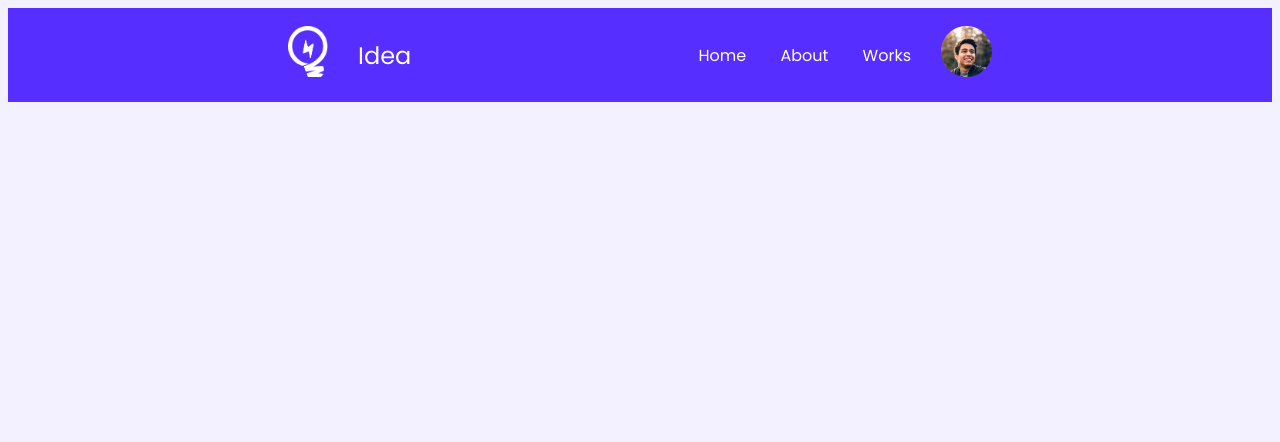
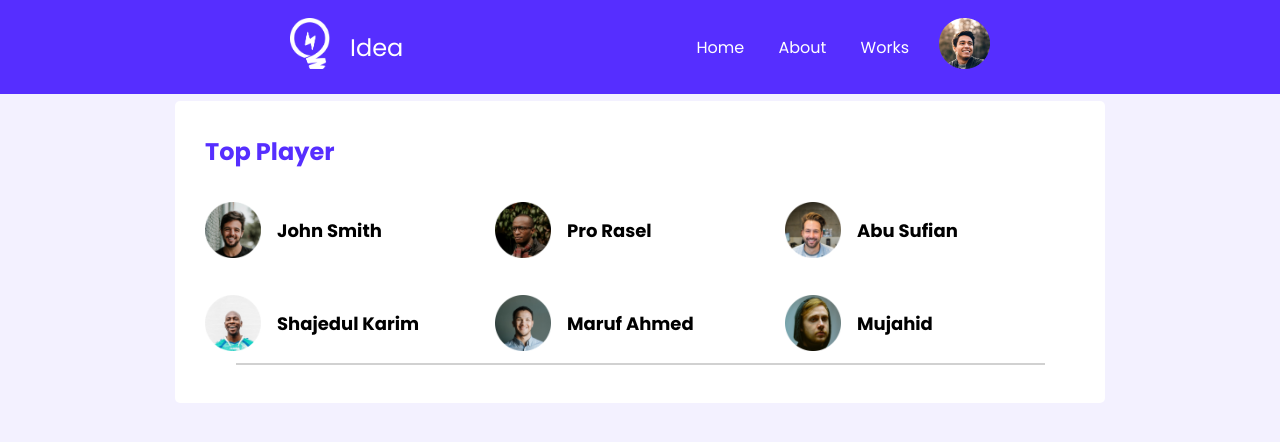
Before and after one commit to mimrahmanwd/simple-lms-site, a plain HTML site: page index.html in a window 1280 px wide. Drawn offline with Linux system fonts and the light colour scheme.

Commit message:
added top player section

```diff
--- a/index.html
+++ b/index.html
@@ -41,12 +41,40 @@
 
     <!-- main section start  -->
     <main>
-        <section>
+        <section class="player-container">
+            <h2 class="section-title">Top Player</h2>
+            <div class="top-players">
+                <div class="players">
+                    <div class="player">
+                        <img src="images/players/player-1.png" alt="">
+                        <h3 class="player-name">John Smith</h3>
+                    </div>
+                    <div class="player">
+                        <img src="images/players/player-2.png" alt="">
+                        <h3 class="player-name">Pro Rasel</h3>
+                    </div>
+                    <div class="player">
+                        <img src="images/players/player-3.png" alt="">
+                        <h3 class="player-name">Abu Sufian</h3>
+                    </div>
+                    <div class="player">
+                        <img src="images/players/player-4.png" alt="">
+                        <h3 class="player-name">Shajedul Karim</h3>
+                    </div>
+                    <div class="player">
+                        <img src="images/players/player-5.png" alt="">
+                        <h3 class="player-name">Maruf Ahmed</h3>
+                    </div>
+                    <div class="player">
+                        <img src="images/players/player-6.png" alt="">
+                        <h3 class="player-name">Mujahid</h3>
+                    </div>
+                </div>
 
+            </div>
+            <hr>
         </section>
     </main>
-
-    <!-- main section end  -->
 
     <footer>
 
--- a/styles/style.css
+++ b/styles/style.css
@@ -8,14 +8,19 @@ body{
     font-family: "Poppins", sans-serif;
     font-style: normal;
     background-color: #f3f1ff;
+    margin: 0;
+    padding: 0;
 }
 
 
 
 
-
-
-
+.section-title{
+    color: #562EFF;
+    font-size: 24px;
+    margin-top: 3px;
+    padding-bottom:10px;
+}
 
 
 /* header related style  */
@@ -25,7 +30,7 @@ body{
     justify-content: space-between;
     height: 94px;
     background: #562EFF;
-    padding: 0px 280px;
+    padding: 0px 290px;
 }
 
 
@@ -61,5 +66,51 @@ nav > ul > li> a{
 .header-title{
     font-size: 24px;
     color: #FFFFFF;
-    margin-left: 30px;
+    margin-left: 20px;
 }
+
+
+/* main section style  */
+
+.player-container{
+    background-color: #FFF;
+    width: 870px;
+    border-radius: 5px;
+    /* margin: 0 auto; */
+    padding: 30px;
+}
+
+main{
+    display:flex;
+    justify-content: center;
+    margin-top: 7px;
+}
+
+.players{
+    display: grid;
+    grid-template-columns: repeat(3,1fr);
+    row-gap: 30px;
+}
+
+
+.player{
+    display: flex;
+    align-items: center;
+
+}
+
+.player img{
+    height: 56px;
+    width: 56px;
+
+}
+
+.player-name{
+    margin-left:16px;
+    font-size:18px;
+}
+
+hr {
+    border: 1px solid #D1D1D1;
+    width: 807px;
+}
```
